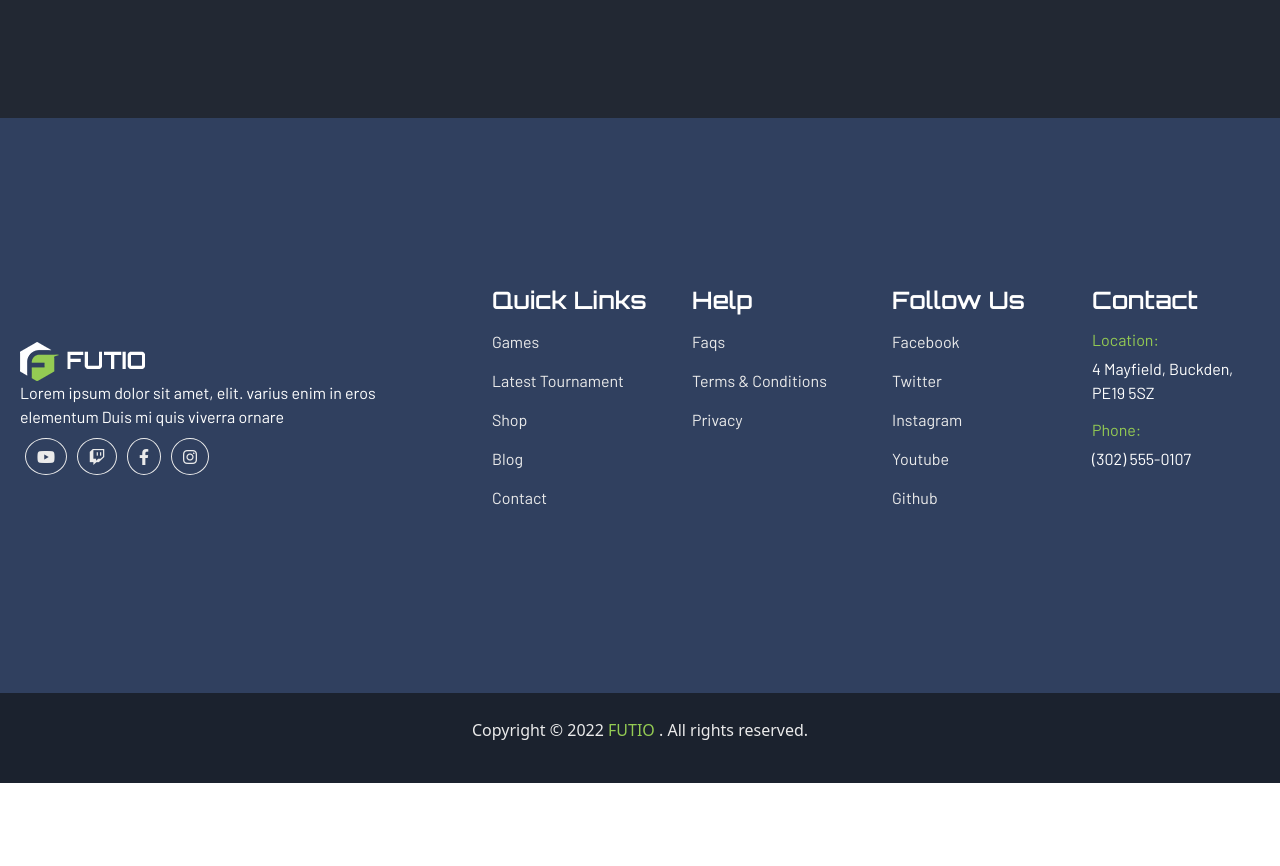
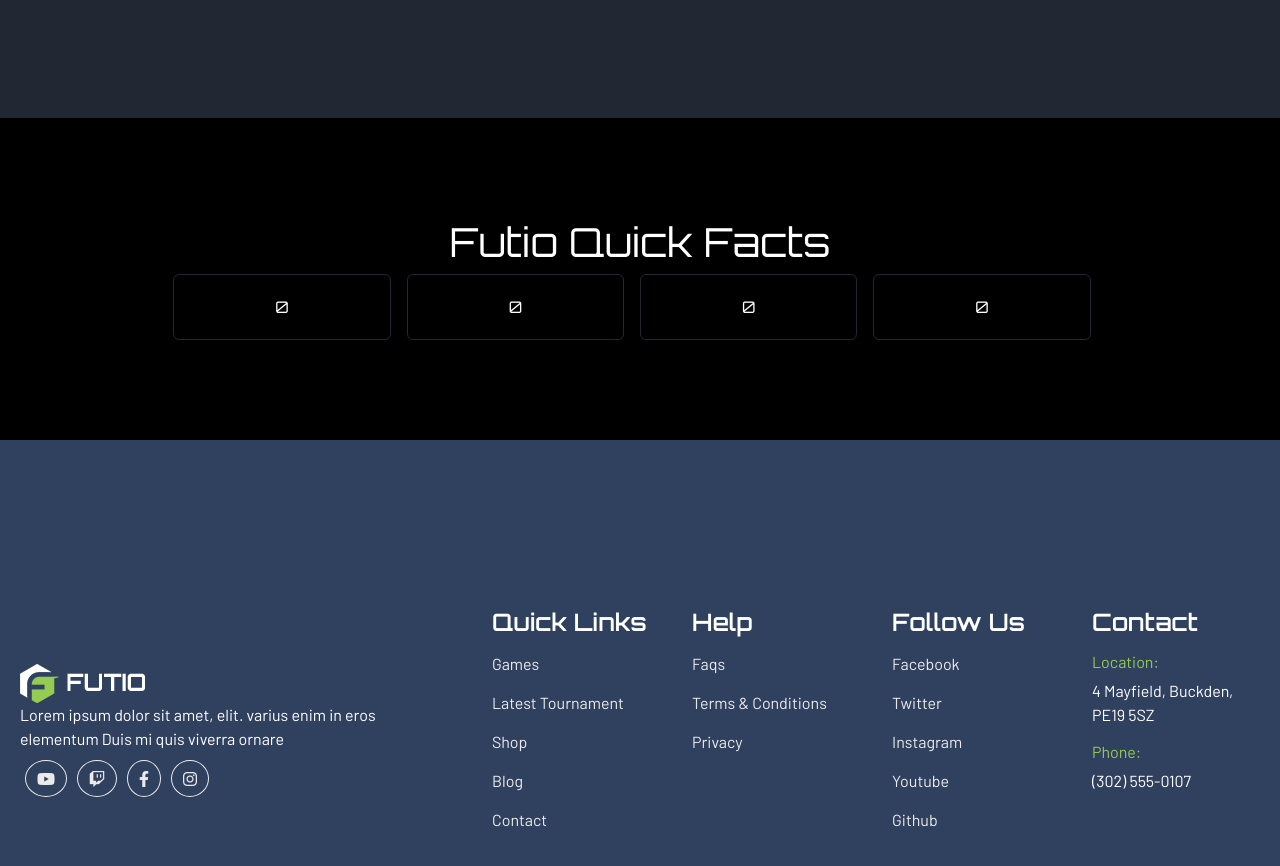
Before and after one commit to GiacomoArena/proj-html-vuejs, a Vue app: page / in a window 1280 px wide. Shown: the part 3186-4052 px from the top of the page. Before the commit the page ends 3969 px from the top, so only its background shows below. Built offline with nearby package versions, Linux system fonts and the light colour scheme.

Commit message:
start quick facts

```diff
--- a/src/components/Main.vue
+++ b/src/components/Main.vue
@@ -1,12 +1,14 @@
   <script>
   import Platform from './partials/Platform.vue';
   import TrendingBattle from './partials/TrendingBattle.vue';
+  import QuickFacts from './partials/QuickFacts.vue';
 
   export default {
     name:'Main',
     components:{
       Platform,
       TrendingBattle,
+      QuickFacts,
     },
     data(){
       return{
@@ -18,10 +20,12 @@
 
 
 <template>
+
   <Platform />
 
   <TrendingBattle />
 
+  <QuickFacts />
 </template>
 
 
--- /dev/null
+++ b/src/components/partials/QuickFacts.vue
@@ -0,0 +1,55 @@
+  <script>
+
+
+  export default {
+    name:'QuickFacts',
+    data(){
+      return{
+
+      }
+    }
+  }
+  </script>
+
+
+<template>
+
+<section>
+  <h1>Futio Quick Facts</h1>
+  <div class="containeraa">
+    <div class="row justify-content-center">
+      <div class="col-2 me-3 card">
+        0
+      </div>
+      <div class="col-2 me-3 card">
+        0
+      </div>
+      <div class="col-2 me-3 card">
+        0
+      </div>
+      <div class="col-2 me-3 card">
+        0
+      </div>
+    </div>
+  </div>
+</section>
+
+</template>
+
+
+<style lang="scss" scoped>
+@use '../../scss/partials/variables' as*;
+  section{
+    font-family: $primary-font;
+    text-align: center;
+    background-color: black;
+    padding: 100px 0px;
+    color: white;
+    .card{
+      background-color: black;
+      border: 1px solid #222833;
+      max-width: 300px !important;
+      padding: 20px;
+    }
+  }
+</style>
```
